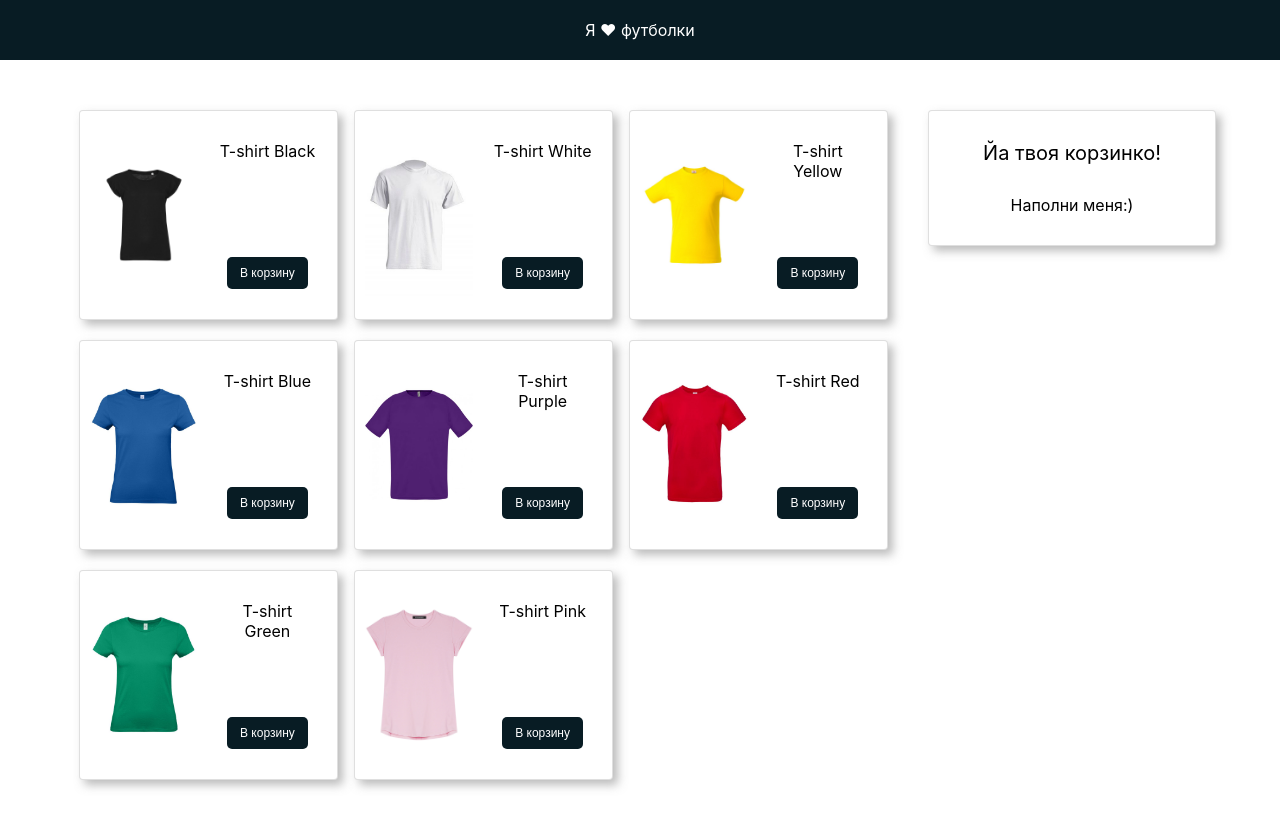
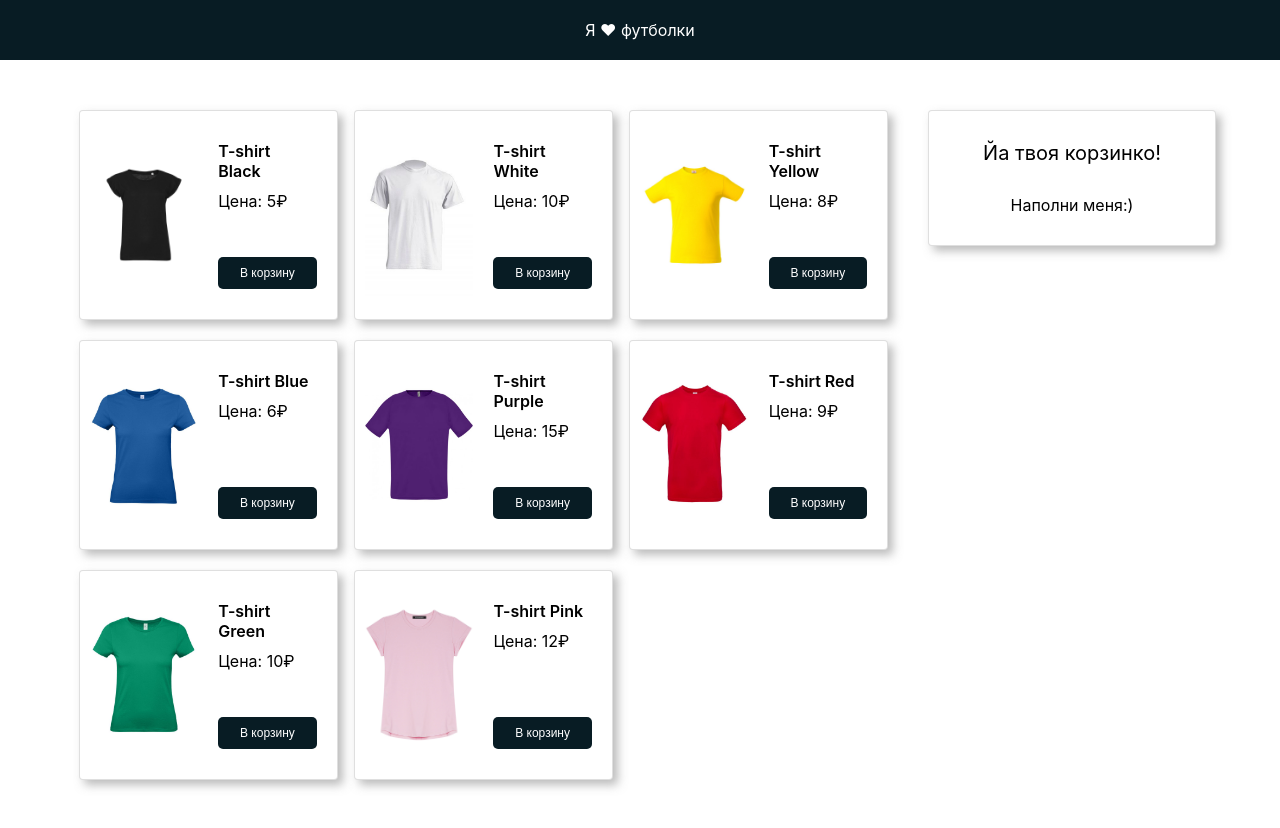
Before and after one commit to MargaritaSamsonova/shopping-cart, a React app: page / in a window 1280 px wide. Built offline with nearby package versions, Linux system fonts and the light colour scheme; data requests are answered from the project's data file.

Commit message:
Расчет стоимости заказа

```diff
--- a/db.json
+++ b/db.json
@@ -4,48 +4,56 @@
       "id": 1,
       "name": "T-shirt Black",
       "image": "black.jpg",
+      "price": "5",
       "desc": "Black t-shirt"
     },
     {
       "id": 2,
       "name": "T-shirt White",
       "image": "white.jpg",
+      "price": "10",
       "desc": "White t-shirt"
     },
     {
       "id": 3,
       "name": "T-shirt Yellow",
       "image": "yellow.jpg",
+      "price": "8",
       "desc": "Yellow t-shirt"
     },
     {
       "id": 4,
       "name": "T-shirt Blue",
       "image": "blue.jpg",
+      "price": "6",
       "desc": "Blue t-shirt"
     },
     {
       "id": 5,
       "name": "T-shirt Purple",
       "image": "purple.jpg",
+      "price": "15",
       "desc": "Purple t-shirt"
     },
     {
       "id": 6,
       "name": "T-shirt Red",
       "image": "red.jpg",
+      "price": "9",
       "desc": "Red t-shirt"
     },
     {
       "id": 7,
       "name": "T-shirt Green",
       "image": "green.jpg",
+      "price": "10",
       "desc": "Green t-shirt"
     },
     {
       "id": 8,
       "name": "T-shirt Pink",
       "image": "pink.jpg",
+      "price": "12",
       "desc": "Pink t-shirt"
     }
   ],
--- a/src/components/Cart/index.js
+++ b/src/components/Cart/index.js
@@ -1,9 +1,11 @@
 import React, {useEffect} from "react";
 import {CartProduct} from "../CartProduct";
+import {Total} from "../Total";
 
 export const Cart = ({cart,
                          isLoading,
                          error,
+                         total,
                          fetchProductsCartRequest,
                          incrementQuantityProductInCartRequest,
                          decrementQuantityProductInCartRequest,
@@ -19,6 +21,7 @@ export const Cart = ({cart,
         <div className="cart">
             <div className="title">Йа твоя корзинко!</div>
             {cart.length ? (
+                <>
                     <ul className="cart__list">
                         {cart.map((product) => (
                             <CartProduct key={product.id}
@@ -27,7 +30,10 @@ export const Cart = ({cart,
                                          decrementQuantity={decrementQuantityProductInCartRequest}
                                          deleteFromCart={deleteProductsFromCartRequest}/>
                         ))}
-                </ul>) : (
+                    </ul>
+                    <Total total={total}/>
+                </>
+            ) : (
                 <div>Наполни меня:)</div>
             )
             }
--- a/src/components/CartProduct/index.js
+++ b/src/components/CartProduct/index.js
@@ -7,6 +7,7 @@ export const CartProduct = ({product, incrementQuantity, decrementQuantity, dele
         </div>
         <div>
             <div>{product.name}</div>
+            <div>Цена: {product.price}₽</div>
 
             <button className="btn-white btn-white--red" onClick={decrementQuantity.bind(null, product.id)}>-</button>
             <span>{product.quantity}</span>
--- a/src/components/Product/index.js
+++ b/src/components/Product/index.js
@@ -7,7 +7,8 @@ export const Product = ({product, addToCart}) => (
         </div>
         <div className="product__info">
             <div className="product__name">{product.name}</div>
-            <button className="btn" onClick={addToCart.bind(null, product)}>В корзину</button>
+            <div className="product__price">Цена: {product.price}₽</div>
+            <button className="btn btn--bottom btn--long" onClick={addToCart.bind(null, product)}>В корзину</button>
         </div>
     </li>
 )
--- /dev/null
+++ b/src/components/Total/index.js
@@ -0,0 +1,7 @@
+import React from "react";
+
+export const Total = ({total}) => (
+    <div>
+        <div>Итого: {total}₽</div>
+    </div>
+)
--- a/src/containers/CalculationCurrentOrder/index.js
+++ b/src/containers/CalculationCurrentOrder/index.js
@@ -11,10 +11,15 @@ import {
     getIsLoading,
 } from "../../modules/cart";
 
+const getTotal = (cart) => cart.reduce((accumulator, currentValue) => (
+    +accumulator + (+currentValue.price * currentValue.quantity)
+), 0);
+
 const mapStateToProps = state => ({
     cart: getCart(state),
     isLoading: getIsLoading(state),
     error: getError(state),
+    total: getTotal(getCart(state))
 })
 
 const mapDispatchToProps = {
--- a/src/index.css
+++ b/src/index.css
@@ -62,7 +62,6 @@ code {
 
   color: #fff;
   background-color: #081c24;
-
 }
 
 .btn:hover {
@@ -71,6 +70,14 @@ code {
 
 .btn--red:hover {
   background-color: #e81626;
+}
+
+.btn--bottom {
+  margin-top: auto;
+}
+
+.btn--long {
+  width: 100%;
 }
 
 .navbar {
@@ -199,7 +206,16 @@ code {
 }
 
 .product__name {
-  margin-bottom: auto;
+  margin-bottom: 10px;
+  align-self: flex-start;
+  text-align: left;
+  font-weight: 600;
+}
+
+.product__price {
+  margin-bottom: 30px;
+  align-self: flex-start;
+  text-align: left;
 }
 
 @media (max-width: 1200px) {
--- a/src/modules/cart/sagas.js
+++ b/src/modules/cart/sagas.js
@@ -97,8 +97,6 @@ export function* decrementQuantityProduct() {
          try {
              const product = yield call(getProductInCart, action.payload);
 
-             debugger
-
              if (+product.quantity === 1) {
                  yield put(deleteProductsFromCartRequest(product.id));
              } else {
@@ -121,8 +119,6 @@ export function* incrementQuantityProduct() {
         try {
              const product = yield call(getProductInCart, action.payload);
 
-             debugger
-
              const result = yield call(patchProductInCart, {
                  ...product,
                  "quantity": +product.quantity + 1
--- a/src/modules/products/selectors.js
+++ b/src/modules/products/selectors.js
@@ -5,9 +5,10 @@ export const getError = state => state.products.error;
 export const getProductsImages = createSelector(
     state => state.products.elements,
     elements =>
-        elements.map(({ id, image , name }) => ({
+        elements.map(({ id, image , name, price }) => ({
             id,
             image,
-            name
+            name,
+            price
         })),
 );
```
Lines whose indentation alone changed are shown as unchanged.
